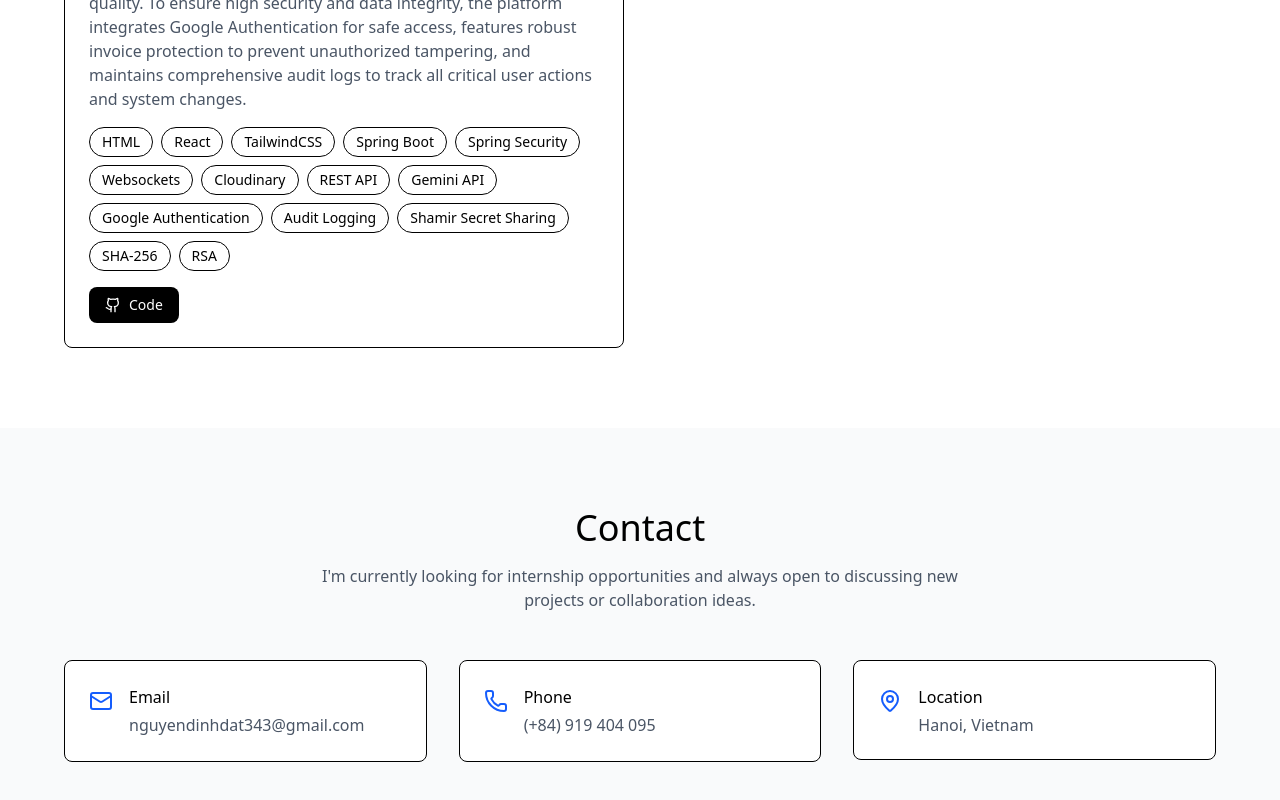
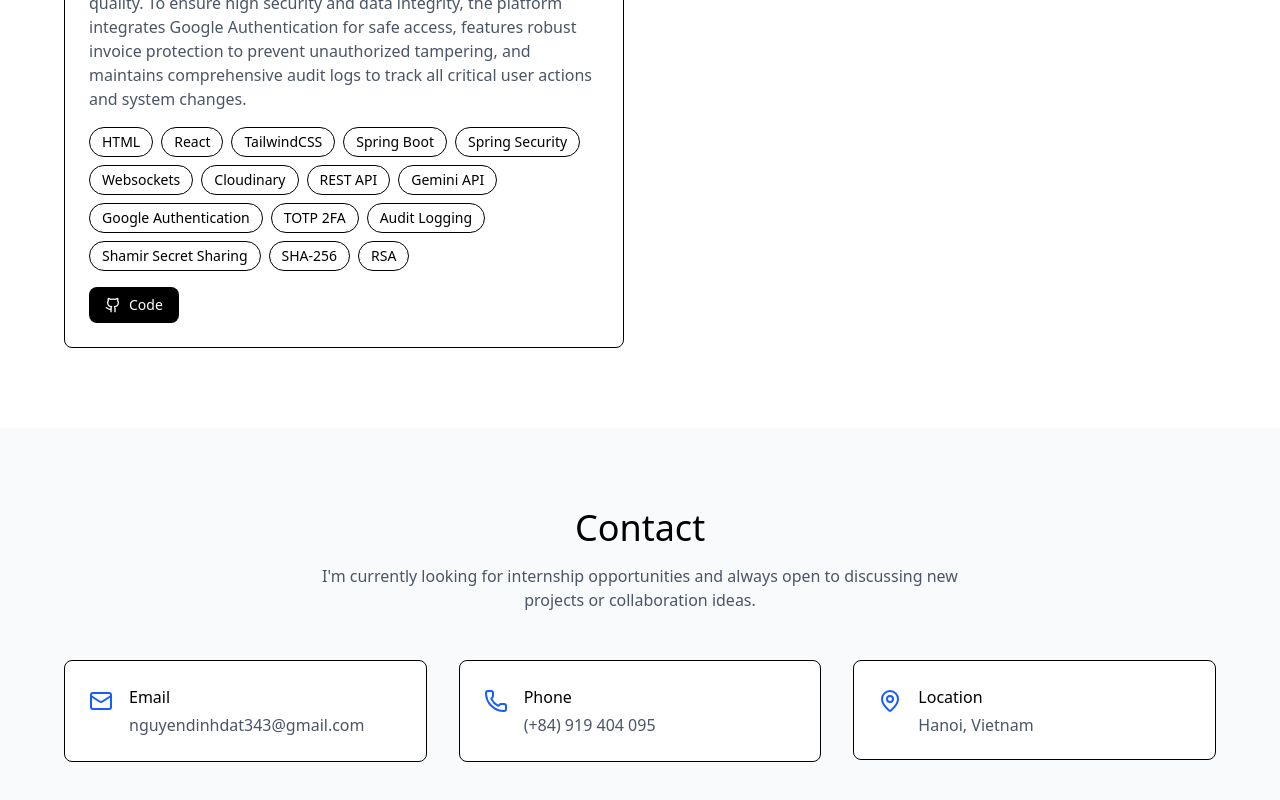
Before and after one commit to DatJB/portfolio, a React (Vite) app: page / in a window 1280 px wide. Shown: the part 4478-5278 px from the top of the page. Built offline with nearby package versions, Linux system fonts and the light colour scheme.

Commit message:
fix: add tags to Karaoke

```diff
--- a/src/components/Projects.jsx
+++ b/src/components/Projects.jsx
@@ -38,7 +38,7 @@ export function Projects() {
       title: 'Karaoke Management System',
       description: 'This project is a secure Karaoke Management System designed to streamline venue operations through strict role-based access control for bookings, room management, and billing. The platform leverages AI-powered feedback analysis to gain actionable insights from customer reviews, helping continuously improve service quality. To ensure high security and data integrity, the platform integrates Google Authentication for safe access, features robust invoice protection to prevent unauthorized tampering, and maintains comprehensive audit logs to track all critical user actions and system changes.',
       image: './assets/images/karaoke.png',
-      tags: ['HTML', 'React', 'TailwindCSS', 'Spring Boot', 'Spring Security', 'Websockets', 'Cloudinary', 'REST API', 'Gemini API', 'Google Authentication', 'Audit Logging', 'Shamir Secret Sharing', 'SHA-256', 'RSA'],
+      tags: ['HTML', 'React', 'TailwindCSS', 'Spring Boot', 'Spring Security', 'Websockets', 'Cloudinary', 'REST API', 'Gemini API', 'Google Authentication', 'TOTP 2FA', 'Audit Logging', 'Shamir Secret Sharing', 'SHA-256', 'RSA'],
       github: 'https://github.com/DatJB/karaoke-management-system',
       demo: 'https://github.com/DatJB',
     }
```
